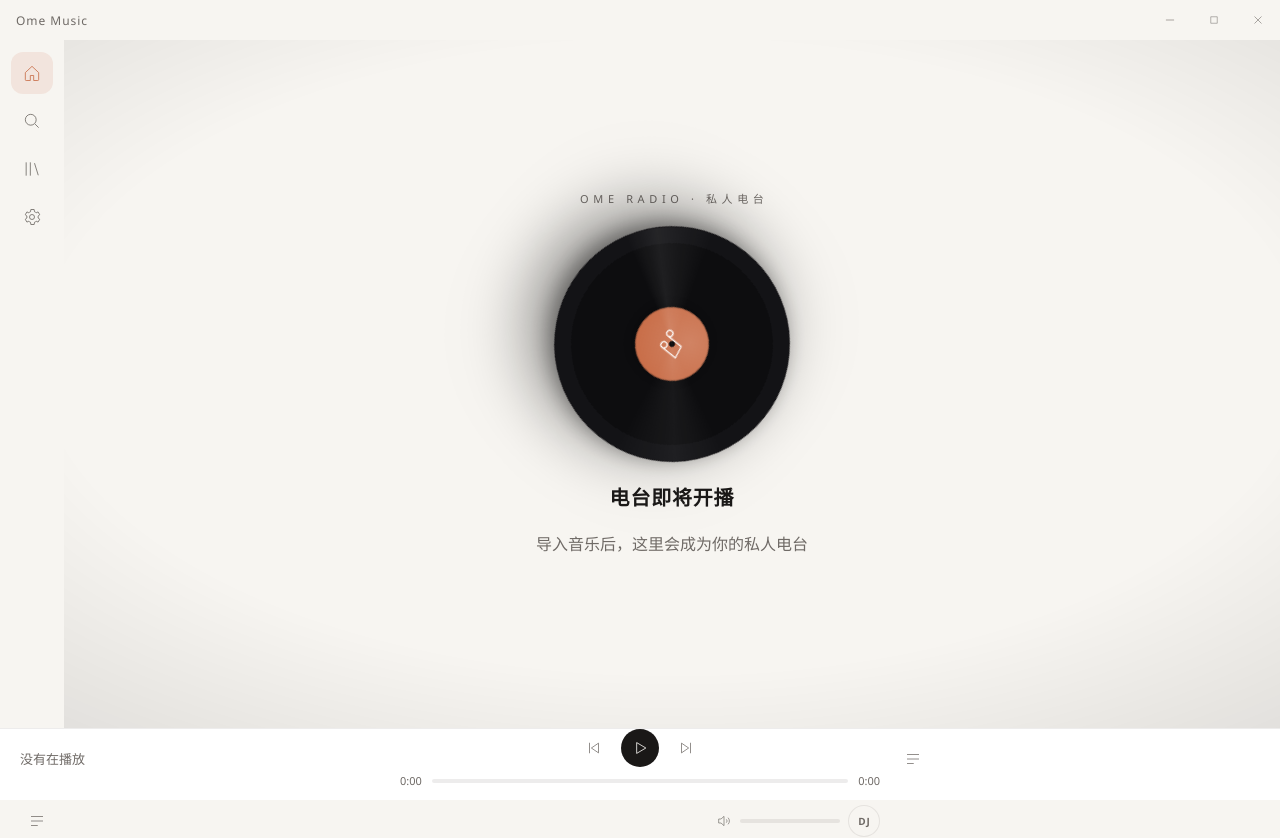
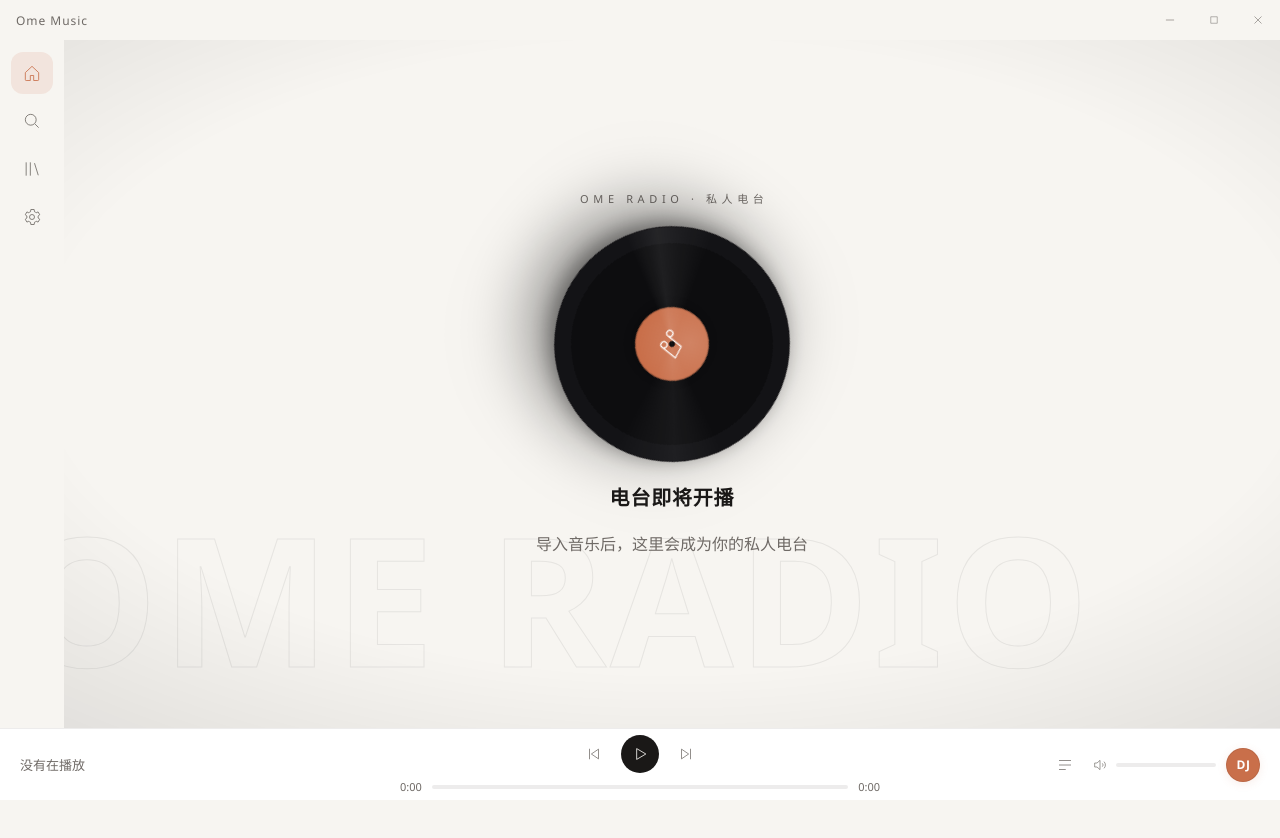
Before and after one commit to zerolyx/ome-music, a Preact app: page / in a window 1280 px wide. After the commit the page ends 800 px from the top, so only its background shows below. Built offline with nearby package versions, Linux system fonts and the light colour scheme.

Commit message:
fix(playerbar): restore dj button lost in grid overflow; folia-style watermark typography

```diff
--- a/src/components/PlayerBar.tsx
+++ b/src/components/PlayerBar.tsx
@@ -80,11 +80,6 @@ export function PlayerBar() {
       </div>
 
       <div class="player-actions">
-        <button class="player-list-btn" aria-label="播放列表" title="播放列表" onClick={() => (queueOpen.value = !queueOpen.value)}>
-          <Icon name="queue" size={18} />
-        </button>
-      </div>
-      <div class="player-list">
         <button
           class={`player-list-btn ${queueOpen.value ? "is-active" : ""}`}
           aria-label="播放列表"
@@ -93,7 +88,6 @@ export function PlayerBar() {
         >
           <Icon name="queue" size={18} />
         </button>
-      </div>
         <div class="player-volume">
           <Icon name="volume" size={16} />
           <input
@@ -106,6 +100,7 @@ export function PlayerBar() {
             aria-label="音量"
             onInput={(event) => setVolume(Number((event.target as HTMLInputElement).value))}
           />
+        </div>
         <button class="dj-fab" aria-label="打开 DJ" onClick={openDrawer}>
           DJ
         </button>
--- a/src/styles/layout.css
+++ b/src/styles/layout.css
@@ -151,6 +151,16 @@
 
 /* 播放条 */
 .player-bar { display: grid; grid-template-columns: 1fr auto 1fr; align-items: center; gap: 16px; padding: 0 20px; }
+.player-actions { display: flex; align-items: center; gap: 10px; justify-content: flex-end; }
+.player-actions .player-volume { display: flex; align-items: center; gap: 8px; color: var(--text-dim); }
+.player-actions .dj-fab {
+  width: 34px; height: 34px; border-radius: 50%;
+  display: grid; place-items: center;
+  font-size: 12px; font-weight: 700; letter-spacing: 0.04em;
+  background: var(--accent); color: #fff;
+  box-shadow: 0 2px 10px var(--accent-soft);
+}
+.player-actions .dj-fab:hover { filter: brightness(1.08); }
 .player-info { display: flex; align-items: center; gap: 12px; min-width: 0; }
 .player-cover { width: 44px; height: 44px; border-radius: 10px; object-fit: cover; background: var(--accent-soft); }
 .player-cover-empty { display: grid; place-items: center; color: var(--text-dim); }
@@ -940,3 +950,19 @@
   padding: 11px 26px;
   box-shadow: var(--shadow);
 }
+
+/* ============ Folia 式水印排版 ============ */
+.home-watermark {
+  position: absolute;
+  inset: auto -4% 6% -4%;
+  font-size: clamp(64px, 14vw, 190px);
+  font-weight: 800;
+  line-height: 1;
+  white-space: nowrap;
+  color: transparent;
+  -webkit-text-stroke: 1px rgba(128, 128, 128, 0.14);
+  pointer-events: none;
+  user-select: none;
+  overflow: hidden;
+  letter-spacing: 0.02em;
+}
--- a/src/views/Home.tsx
+++ b/src/views/Home.tsx
@@ -16,8 +16,12 @@ export function HomeView() {
     void loadLyricFor(track);
   }, [track?.id]);
 
+  // Folia 式水印文本：曲名 · 艺人（未播放时为电台标识）
+  const watermarkText = track ? `${track.title} · ${track.artist}` : "OME RADIO";
+
   return (
     <section class="view view-home">
+      <div class="home-watermark" aria-hidden="true">{watermarkText}</div>
       {/* 氛围背景：当前封面高斯模糊铺满全窗（fixed 脱离滚动区） */}
       {cover && (
         <div
```
Lines whose indentation alone changed are shown as unchanged.
